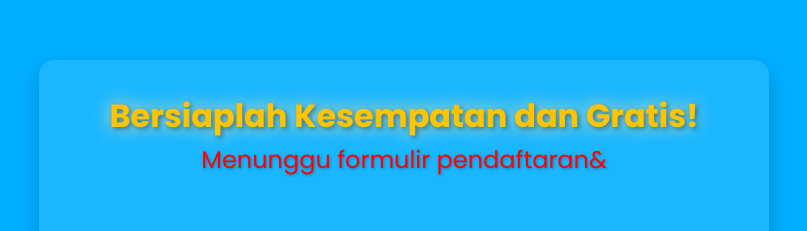
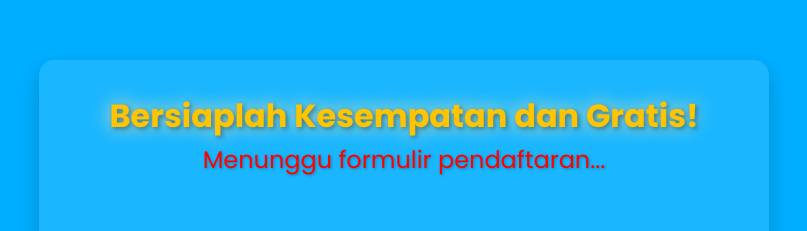
Before and after one commit to rezeki-berbagi-2024/2025asli, a plain HTML site: page index.html in a window 1280 px wide. Shown: the part 160-391 px from the top of the page, without its empty margins (236-1043 px from the left). Drawn offline with Linux system fonts and the light colour scheme.

Commit message:
Update index.html

```diff
--- a/index.html
+++ b/index.html
@@ -193,7 +193,7 @@ window._wpemojiSettings = {"baseUrl":"https:\/\/s.w.org\/images\/core\/emoji\/15
 
     <div class="container">
         <div class="headline">Bersiaplah Kesempatan dan Gratis!</div>
-        <div class="message">Menunggu formulir pendaftaran&</div>
+        <div class="message">Menunggu formulir pendaftaran...</div>
         <div class="countdown" id="countdown">5</div>
         <div class="loading-bar"></div>
     </div>
```
